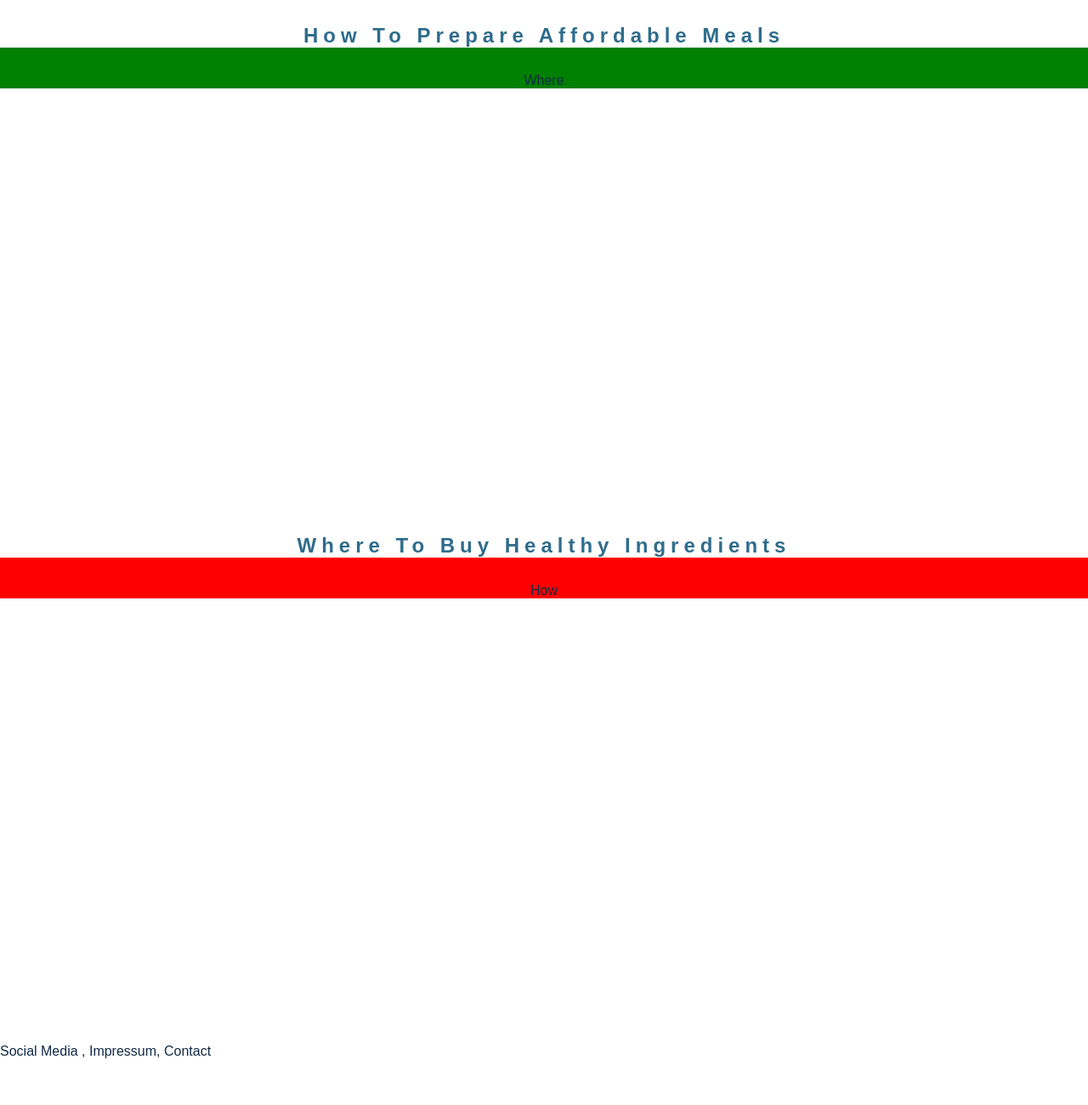
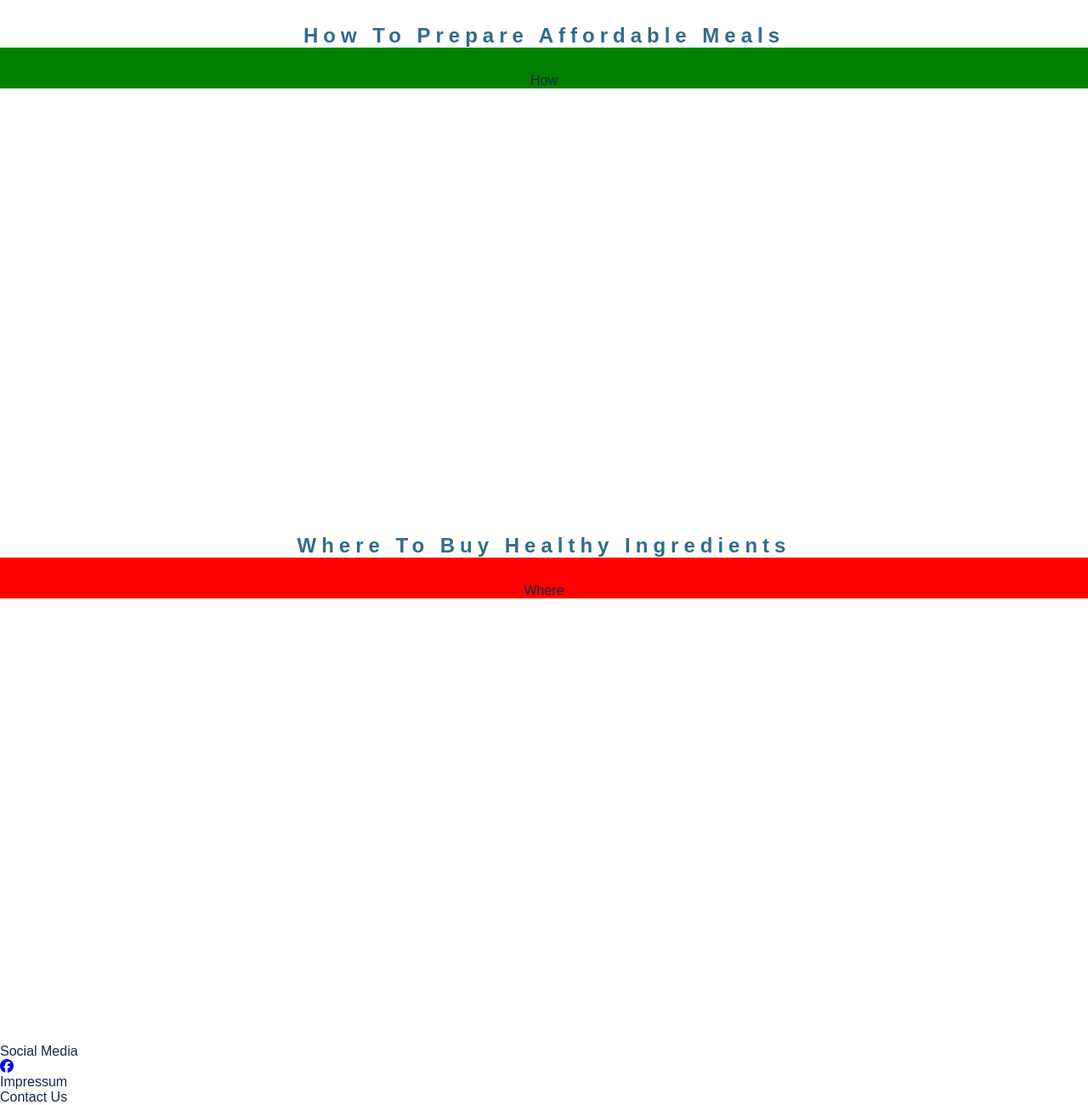
Before and after one commit to amcornel/healthy-cooking, a plain HTML site: page index.html in a window 1280 px wide. Shown: the part 1342-2642 px from the top of the page at 85% size. Before the commit the page ends 2588 px from the top, so only its background shows below. Drawn offline with Linux system fonts and the light colour scheme; a web font is replaced by a local one.

Commit message:
add font awesome kit

```diff
--- a/index.html
+++ b/index.html
@@ -52,17 +52,33 @@
 
     <section id="how">
         <h2>How To Prepare Affordable Meals</h2>
-        <div id="how-text">Where</div>
+        <div id="how-text">How</div>
 
     </section>
 
     <section id="where">
         <h2>Where To Buy Healthy Ingredients</h2>
-        <div id="where-text">How</div>
+        <div id="where-text">Where</div>
 
     </section>
 
-    <footer>Social Media , Impressum, Contact</footer>
+    <footer>
+        <ul>
+            <li id="social-media">Social Media
+                <ol>
+                    <a href="https:facebook.com" target="_blank" rel="noopener"
+                    aria-label="Visit our Facebook page (opens in new tab)"><i class="fab fa-facebook"></i>
+                    </a>
+                </ol>
+            </li>
+            <li id=impressum>Impressum</li>
+            <li id="Contact">Contact Us</li>
+        </ul>
+    </footer>
+
+    <!-- fontawesome kit -->
+
+    <script src="https://kit.fontawesome.com/d93eff2ab2.js" crossorigin="anonymous"></script>
 
 </body>
 
```
